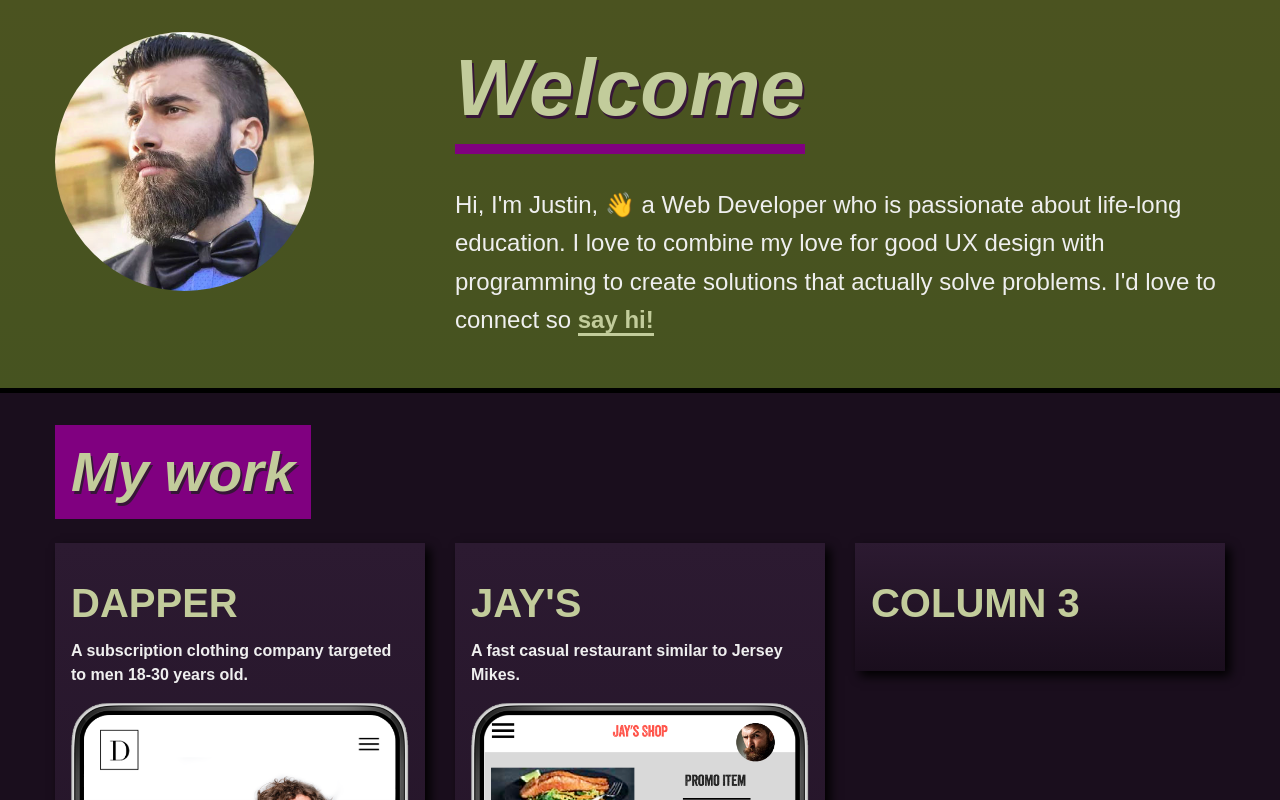
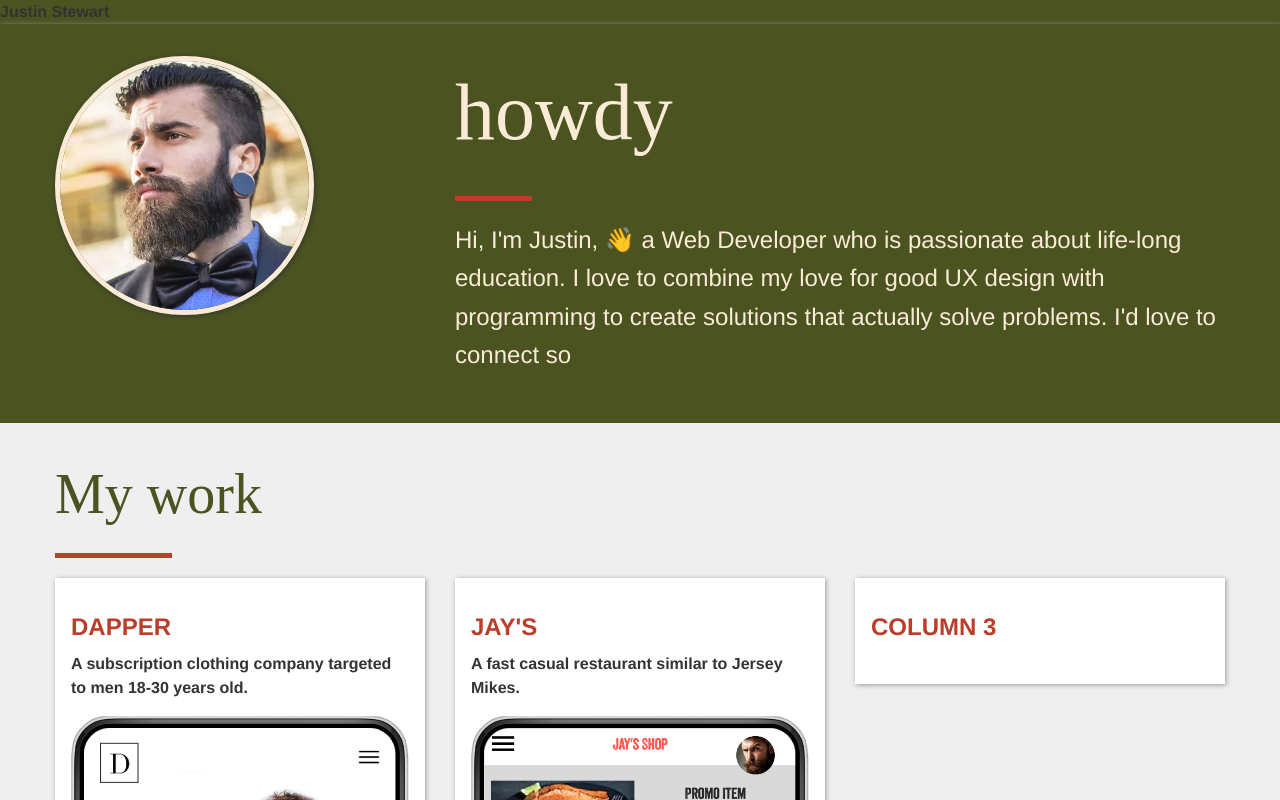
Before and after one commit to justinwellsstew/portfolio-22, a plain HTML site: page index.html in a window 1280 px wide. Shown: the top 800 px of the page. Drawn offline with Linux system fonts and the light colour scheme; a web font is replaced by a local one.

Commit message:
updated style

```diff
--- a/css/app.css
+++ b/css/app.css
@@ -1,75 +1,102 @@
 body {
-    background-color: #4b5320;
-    background-image: linear-gradient(#4b5320,#325320);
-    font-family: acumin-pro, sans-serif;
+    /* background-color: #4b5320;
+    background-image: linear-gradient(#4b5320,#325320); */
+    /* background-color: #C0C8CF; */
+    font-family: helvetica, sans-serif;
     font-size: 1em;
     font-weight: 700;
     font-style: normal;
+    color:#333;
+}
+
+header {
+    background-color: #4b5320;
 }
 
 section {
     padding: 2rem 0;
-    border-bottom: 5px solid #000;
 }
 
 h1, h2, h3 {
-    font-family: rift, sans-serif;
+    font-family: orpheuspro, serif;
     font-weight: 700;
-    font-style: italic;
-    color:#c2cc9b;
+    font-style: normal;
+    color:#4b5320;
 }
 
 h1 {
-    text-shadow: 2px 3px 0px #371638;
     font-size: 5em;
+    font-weight: 500;
+    color: antiquewhite;
 }
 
 h2 {
-    text-shadow: 2px 3px 0px #371638;
     font-size: 3.5rem;
-    margin-bottom: 1.5rem;
+    font-weight: 500;
+    margin-bottom: 0;
 }
 
 h3 {
+    font-family: brandon-grotesque, helvetica, sans-serif;
     text-transform: uppercase;
-    font-size: 2.5rem;
+    font-size: 1.5rem;
     font-weight: 700;
     font-style: normal;
+    color:#bb3e2a;
 }
 
 p {
-    color: #efefef;
     line-height: 150%;
 }
 
+
+#header {
+    background-color:rgb(75, 83, 32);
+    box-shadow: 1px 1px 5px #999;
+}
+
+#work {
+    background-color: #efefef;
+}
+
+/* #about {
+    background-color: rgb(124,13,14, 0.1);
+} */
+
 footer {
-    background-color: #1a0e1d;
+    background-color: #4b5320;
     text-align: center;
     padding: 1rem;
 }
 
 footer p {
-    color: purple;
+    color: white;
 }
 
-ul > li {
-    color: white;
-}
+
 
 img.circle-img {
     border-radius: 50%;
     width: 70%;
+    border: 5px solid antiquewhite;
+    box-shadow: 1px 1px 5px #333;
 
 }
 
 .lead {
+    color:antiquewhite;
+    font-weight: 300;
     font-size: 1.5rem;
-    font-weight: 300;
+    clear:both;
 }
 
 .feature-card {
-    box-shadow: 5px 5px 10px #000;
-    background: linear-gradient(180deg, #2c1a31, #1a0e1d );
-    background-color: #251629;
+    box-shadow: 1px 1px 5px #999;
+    background-color: #fff;
     padding: 2rem 1rem;
 }
+
+a {
+    color:#4b5320;
+    text-decoration: none;
+}
--- a/index.html
+++ b/index.html
@@ -11,8 +11,11 @@
     <link rel="stylesheet" href="https://use.typekit.net/yub2ncd.css">
   </head>
 <body>
+<header>
+ Justin Stewart
+</header>
 
-  <section>
+  <section id="header">
   <div class="grid-container">
     <div class="grid-x grid-padding-x">
       <div class="large-4 cell"><img src="img/placeholder.jpg" class="circle-img"/>
@@ -20,18 +23,21 @@
 
       </div>
       <div class="large-8 cell">
-        <h1 style="display:inline-block; border-bottom: 10px solid purple; margin-bottom: 2rem">Welcome</h1>
-        <p class="lead">Hi, I'm Justin, 👋 a Web Developer who is passionate about life-long education. I love to combine my love for good UX design with programming to create solutions that actually solve problems. I'd love to connect so <a style="color:#c2cc9b; border-bottom: 3px solid #c2cc9b; font-weight: bold;" href="#about">say hi!</a> </p>
+      <h1>howdy</h1>
+      <hr/ style="border-bottom: 5px solid #bb3e2a;width:10%; float:left"><br/ style="clear: both";>
+        <p class="lead">Hi, I'm Justin, 👋 a Web Developer who is passionate about life-long education. I love to combine my love for good UX design with programming to create solutions that actually solve problems. I'd love to connect so <a href="#about">say hi!</a> </p>
+
       </div>
 
     </div>
 
   </div>
 </section>
-<section style="background-color:#1a0e1d">
+<section id="work">
 
     <div class="grid-container">
-      <h2 style="background-color: purple; display: inline-block; padding:.5rem 1rem">My work</h2>
+      <h2>My work</h2>
+      <hr/ style="border-bottom: 5px solid #bb3e2a; width:10%; float:left"><br/ style="clear: both; padding-top:0; margin-top:0; margin-bottom: 5rem;";>
       <div class="grid-x grid-padding-x">
         <div class="large-4 cell">
           <div class="feature-card"><h3>Dapper</h3>
@@ -56,7 +62,8 @@
     </section>
 <section id="about">
   <div class="grid-container">
-    <h2 style="background-color: purple; display: inline-block; padding:.5rem 1rem">More about me</h2>
+    <h2>More about me</h2>
+    <hr/ style="border-bottom: 5px solid #bb3e2a; width:10%; float:left"><br/ style="clear: both; padding-top:0; margin-top:0; margin-bottom: 5rem;";>
       <div class="grid-x grid-padding-x">
         <div class="large-6 cell">
           <h3>Hobbies </h3>
```
Also changed, not shown: jays.html (+4 -4 lines), 1 other file.
